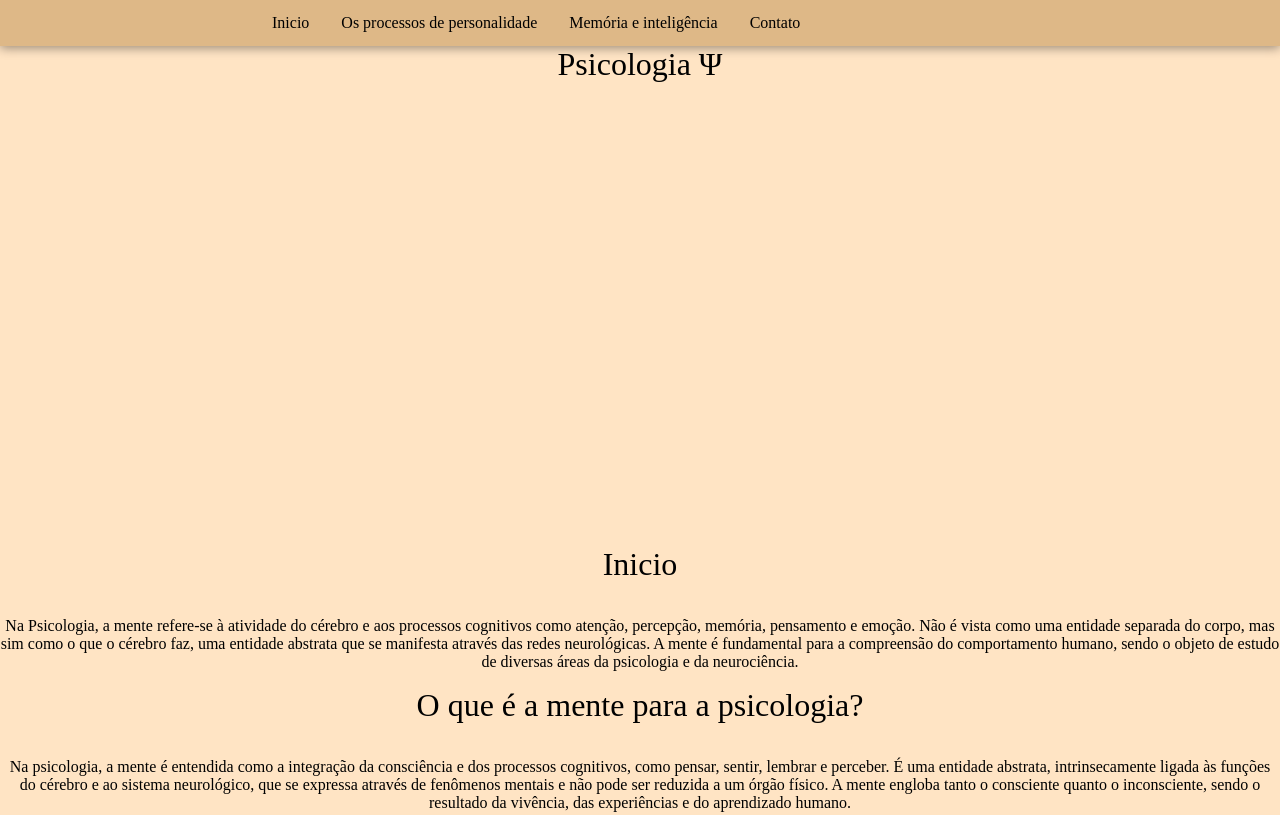
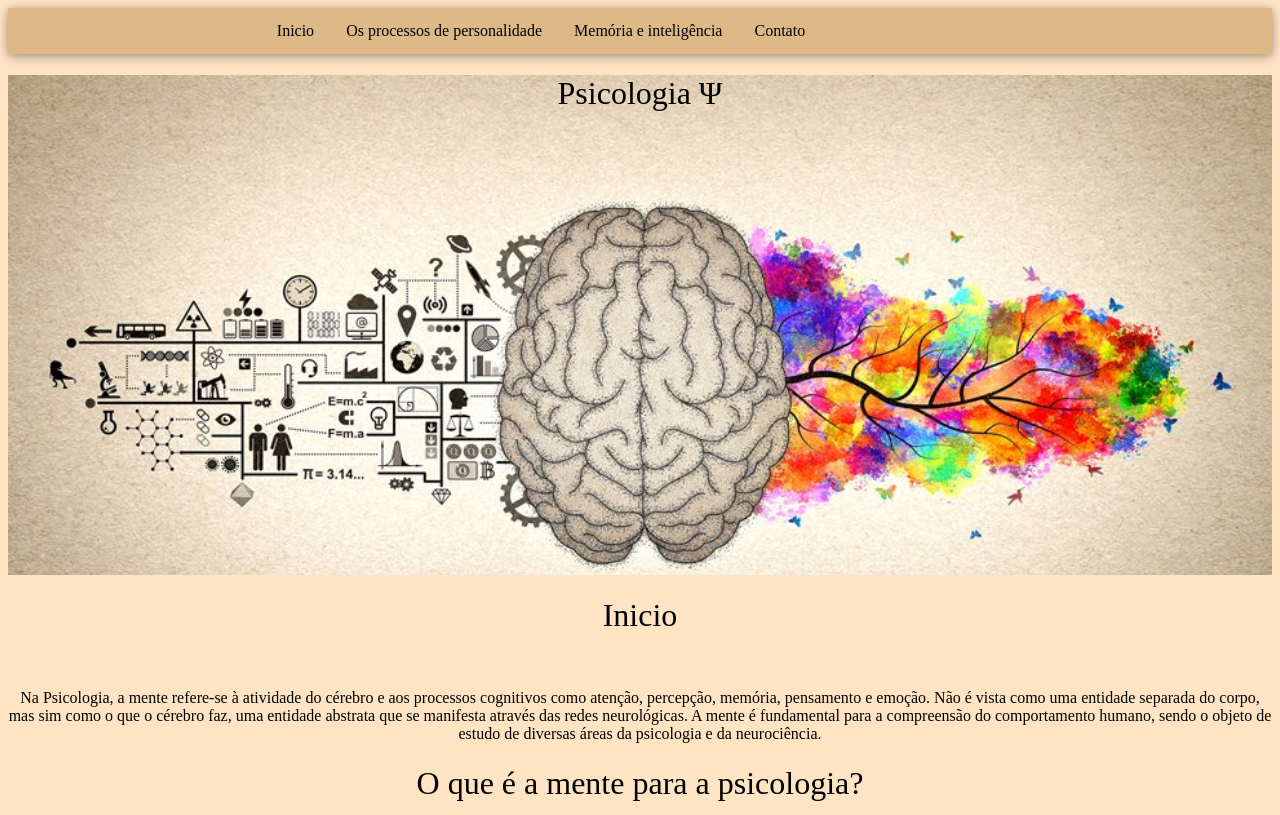
Before and after one commit to kaywz/Psicologia, a plain HTML site: page index.html in a window 1280 px wide. Shown: the top 815 px of the page. Drawn offline with Linux system fonts and the light colour scheme; a web font is replaced by a local one.

Commit message:
style: mudanças

```diff
--- a/css/styles.css
+++ b/css/styles.css
@@ -1,6 +1,6 @@
 .diplomata-sc-regular {
   font-family: "Diplomata SC", serif;
-  font-weight: 400;
+  font-weight: 700;
   font-style: normal;
 }
 
@@ -34,7 +34,7 @@ body {
 }
 
 * {
-  margin: 0;
+  margin: 80;
   padding: 0;
   box-sizing: border-box;
 }
@@ -67,7 +67,7 @@ background-color: burlywood;
 }
 
 .ims {
-  background-image: url(imgs/Psicologia-Analitica.jpg);
+  background-image: url(../imgs/Psicologia-Analitica.jpg);
   background-size: cover;
   width: 100%;
   height: 500px;
```
